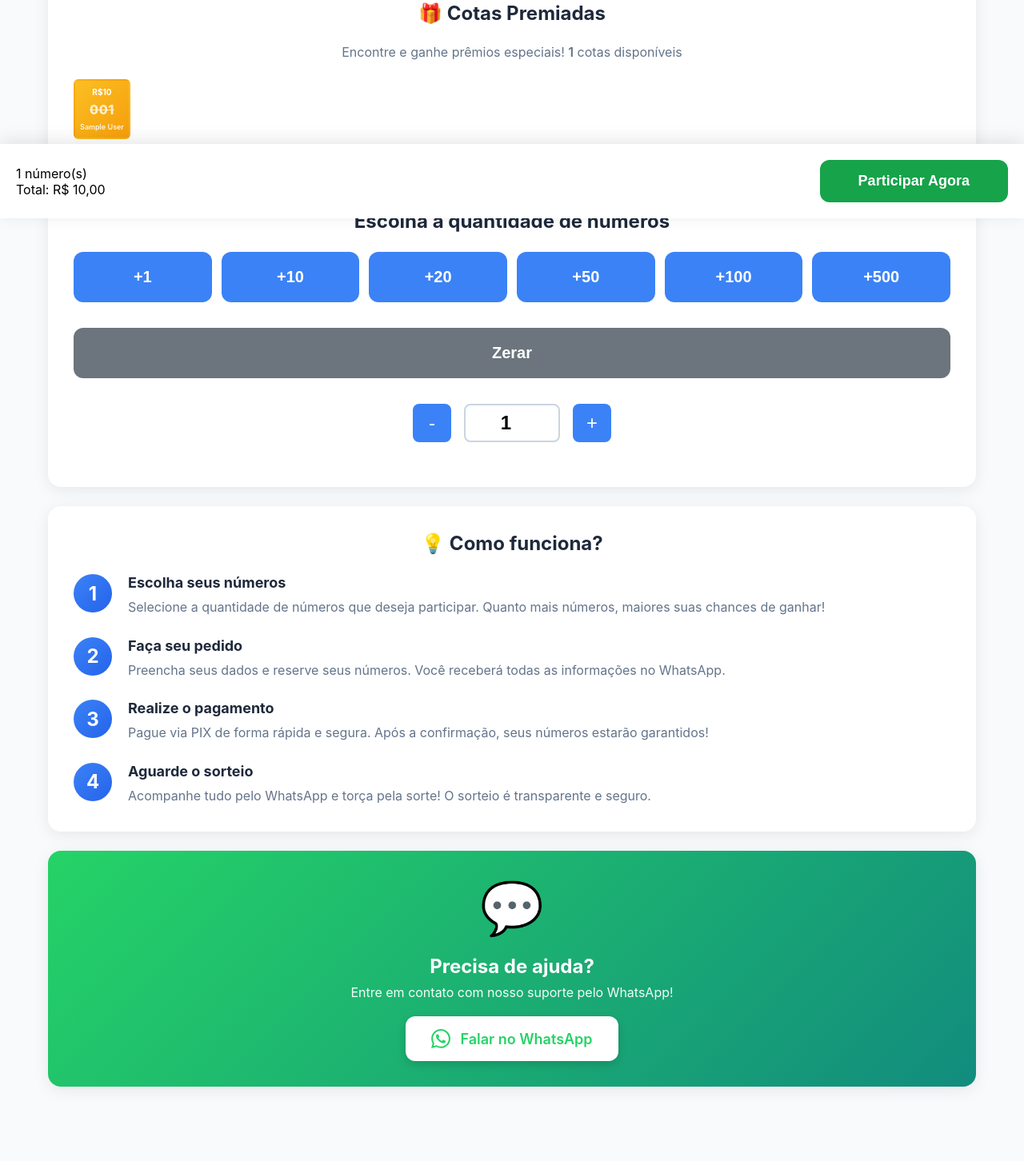
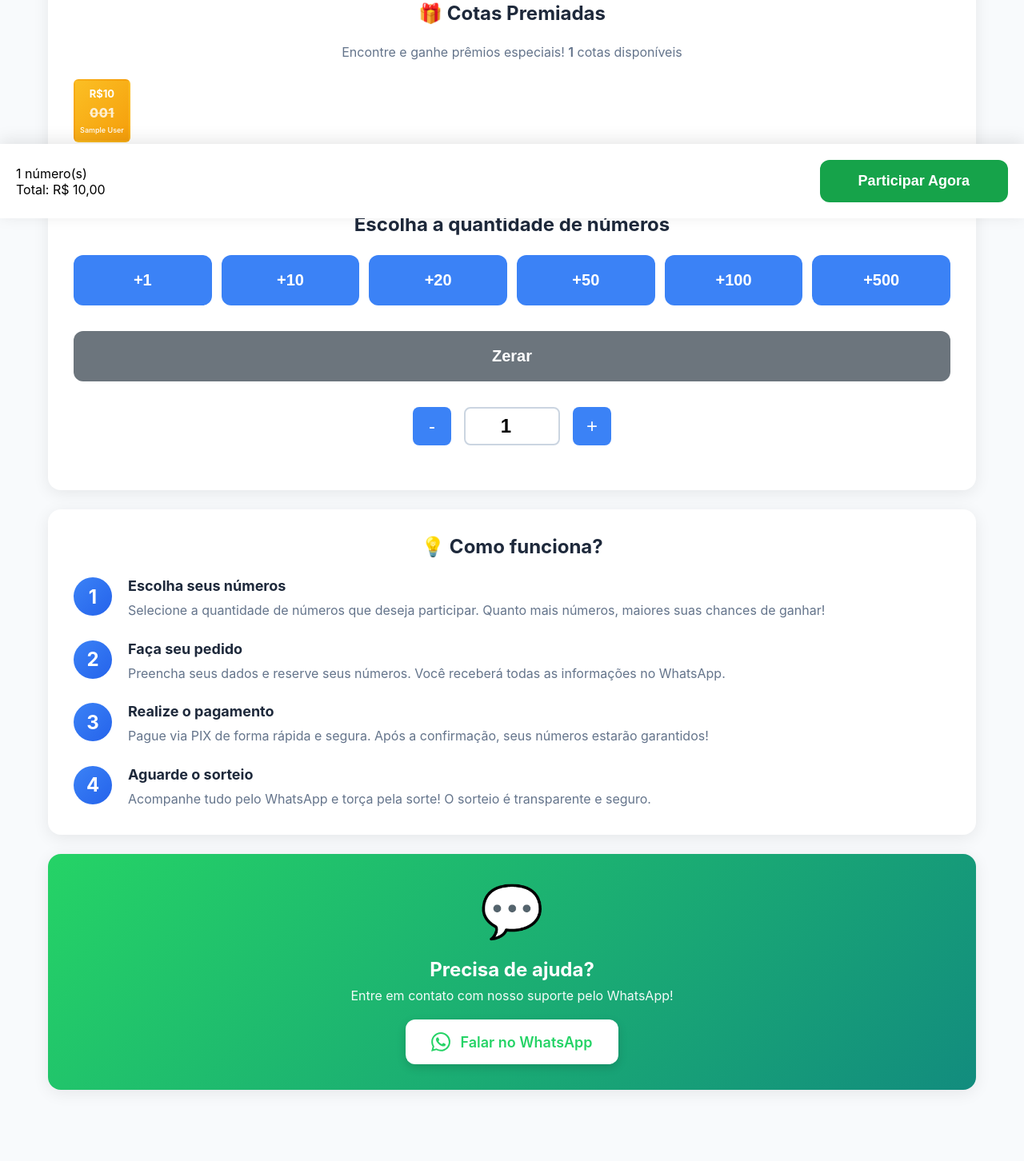
Before and after one commit to IgorAcender/rifas, a Django app: a page that uses templates/raffles/public_view.html in a window 1280 px wide. Shown: the part 527-1979 px from the top of the page at 80% size. Before the commit the page ends 1886 px from the top, so only its background shows below. Run offline with Django 4.2, Linux system fonts and the light colour scheme; tables that the repository leaves empty hold one stand-in row (values such as "Sample post").

Commit message:
feat: Aumentar o tamanho da fonte para o valor premium na seção de números

```diff
--- a/templates/raffles/public_view.html
+++ b/templates/raffles/public_view.html
@@ -723,7 +723,7 @@
         }
 
         .premium-value-top {
-            font-size: 10px;
+            font-size: 13px;
             font-weight: 700;
             color: white;
             margin-bottom: 4px;
```
